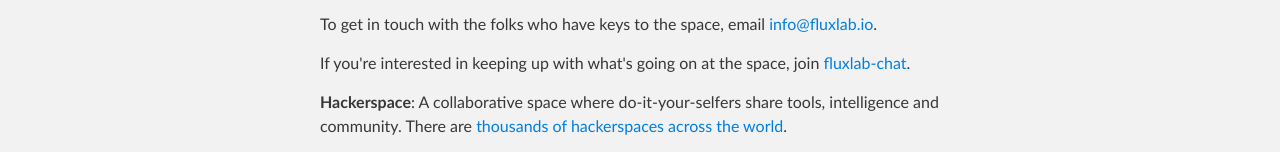
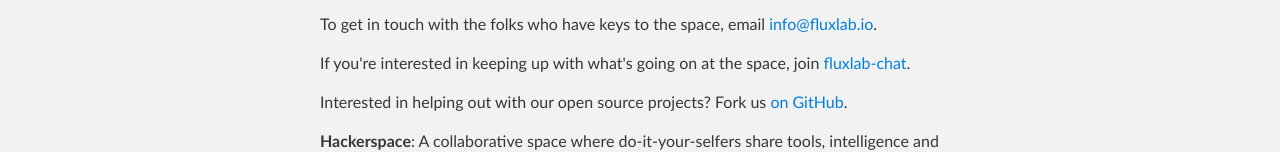
Before and after one commit to fluxlab/fluxlab.github.io, a plain HTML site: page index.html in a window 1280 px wide. Shown: the part 660-812 px from the top of the page. Drawn offline with Linux system fonts and the light colour scheme.

Commit message:
Adding link to our github repo list

```diff
--- a/index.html
+++ b/index.html
@@ -44,6 +44,8 @@
 				<p>To get in touch with the folks who have keys to the space, email <a href="mailto:info@fluxlab.io">info@fluxlab.io</a>.</p>
 
 				<p>If you're interested in keeping up with what's going on at the space, join <a href="http://groups.google.com/group/fluxlab-chat">fluxlab-chat</a>.</p>
+
+				<p>Interested in helping out with our open source projects? Fork us <a href="https://github.com/fluxlab/">on GitHub</a>.</p>
 
 				<p><strong>Hackerspace</strong>: A collaborative space where do-it-your-selfers share tools, intelligence and community. There are <a href="http://en.wikipedia.org/wiki/Hackerspace">thousands of hackerspaces across the world</a>.</p>
 
```
